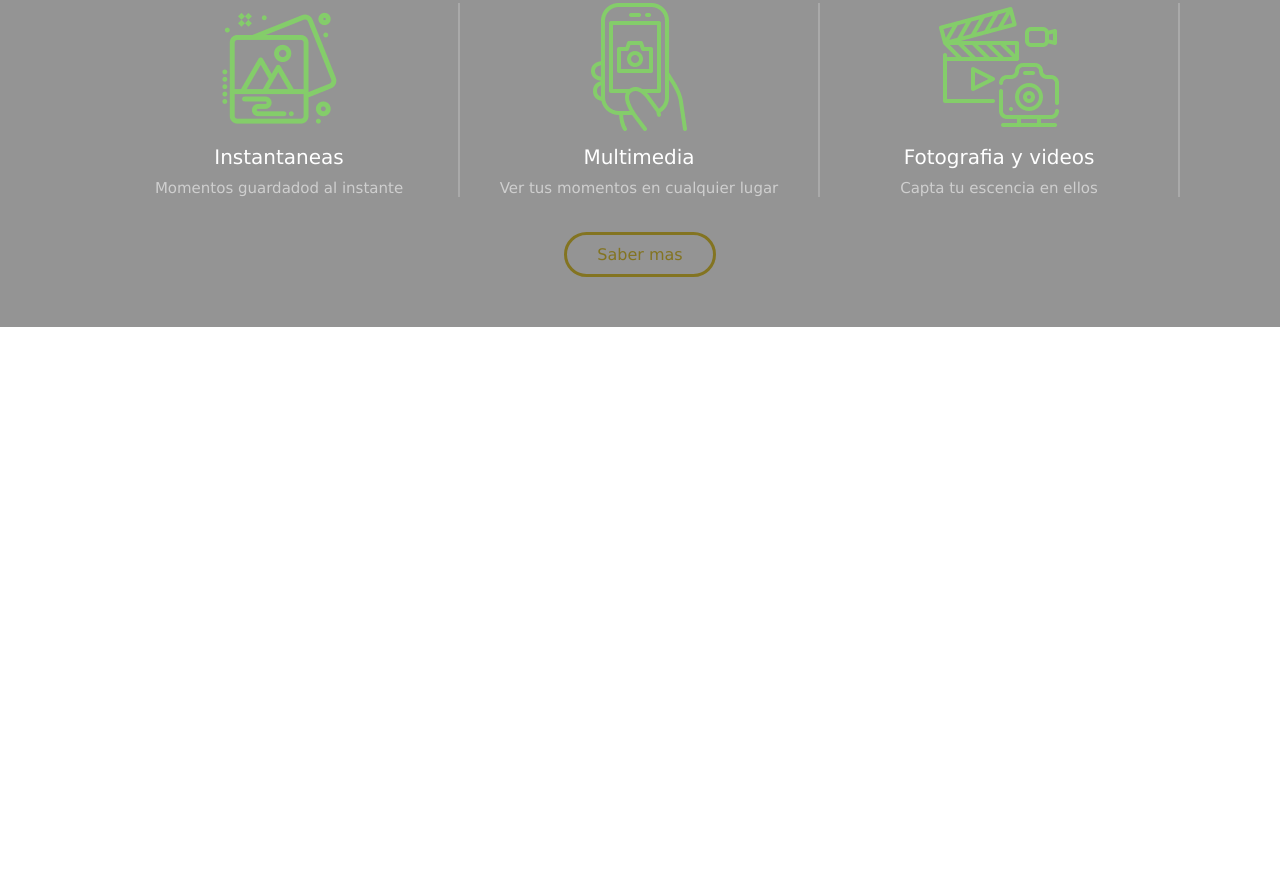
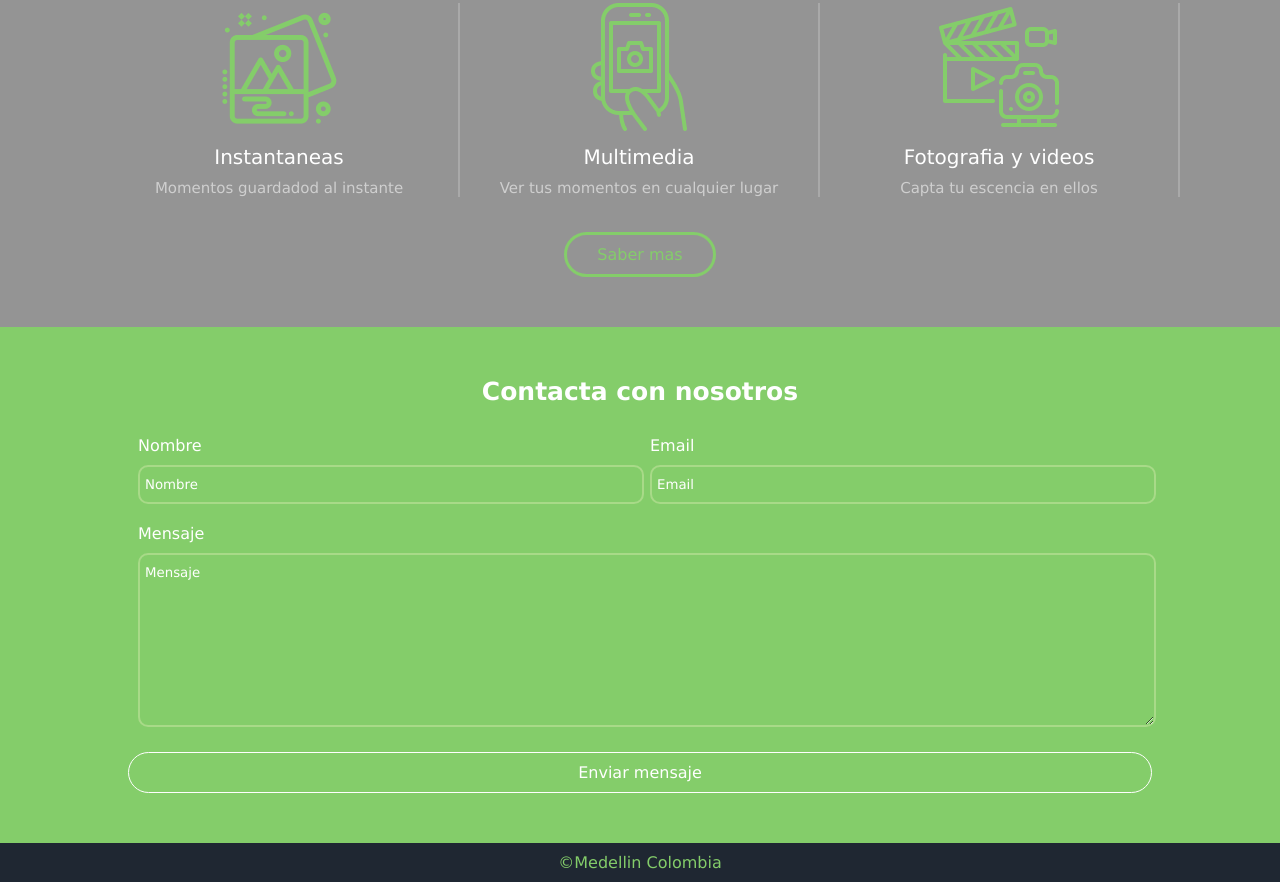
Before and after one commit to JuanHenao1999/responsiveUPB, a plain HTML site: page index.html in a window 1280 px wide. Shown: the part 1056-1938 px from the top of the page. Before the commit the page ends 1383 px from the top, so only its background shows below. Drawn offline with Linux system fonts and the light colour scheme.

Commit message:
tercer commit

```diff
--- a/css/style.css
+++ b/css/style.css
@@ -17,7 +17,7 @@ header {
 
 .logo{
     text-transform: uppercase;
-    color: #837421;
+    color: #84cd6a;
 }
 
 .menu a{
@@ -35,7 +35,7 @@ header {
 }
 
 .menu a:hover, .mostrar-menu:hover, .esconder-menu:hover{
-    color: #837421;
+    color: #84cd6a;
 }
 
 .mostrar-menu {
@@ -84,7 +84,7 @@ header {
 
 .boton-empezar{
     color: white;
-    border: 1px solid #837421;
+    border: 1px solid #84cd6a;
     border-radius: 10px;
     padding: 20px 40px;
     align-self: baseline;
@@ -92,7 +92,7 @@ header {
 }
 
 .boton-empezar:hover {
-    background-color: #837421;
+    background-color: #84cd6a;
 }
 
 #personas {
@@ -124,16 +124,16 @@ header {
 
 .boton-saber-mas{
     display: inline-block;
-    color: #837421;
+    color: #84cd6a;
     padding: 10px 30px;
-    border: 3px solid #837421;
+    border: 3px solid #84cd6a;
     margin-top: 15px;
     border-radius: 30px;
     transition: all 0.4s;
 }
 
 .boton-saber-mas:hover{
-    background-color: #837421;
+    background-color: #84cd6a;
     color: white;
 }
 
@@ -172,6 +172,80 @@ header {
     padding-bottom: 50px;
 }
 
+#contacto{
+    background: #84cd6a;
+    padding: 50px 0px;
+    color: white;
+}
+
+#contacto h4{
+    text-align: center;
+    font-size: 25px;
+    margin-bottom: 20px;
+}
+
+#contacto form{
+    max-width: 80%;
+    margin: 0 auto;
+}
+
+.datos-form{
+    display: flex;
+}
+
+.datos-form div{
+    padding: 10px;
+    flex: 1;
+}
+form label {
+    display: block;
+    margin-bottom: 10px;
+}
+
+form input, form textarea{
+    background: #84cd6a;
+    border-radius: 10px;
+    border: 2px solid #a8da88;
+    padding: 10px 5px;
+    outline: 0;
+    color: white;
+    width: 100%;
+}
+
+form input:focus, form textarea:focus{
+    border-color: #00a96d;
+    box-shadow: 0 0 0 1px#00a96d;
+}
+
+form input::placeholder, form textarea::placeholder{
+    color: white;
+}
+
+.mensaje{
+    display: flex;
+    flex-direction: column;
+    padding: 10px;
+}
+
+.boton-formulario .boton-saber-mas  {
+    display: block;
+    border: 1px solid white;
+    color: white;
+    text-align: center;
+    transition: 0.4s;
+}
+
+.boton-formulario .boton-saber-mas:hover{
+    background-color: #a8da88;
+}
+
+footer{
+    background-color: #1f2732;
+    color: #84cd6a;
+    text-align: center;
+    padding: 10px;
+}
+
 @media(max-width:768px){
     .mostrar-menu, .esconder-menu {
         display: block;
@@ -207,4 +281,16 @@ header {
     #personas {
         flex-direction: column;
     }
+
+    .contenido-iconos{
+        flex-direction: column;
+    }
+
+    .contenido-iconos div {
+        border: none;
+    }
+
+    .datos-form{
+        flex-direction: column;
+    }
 }
--- a/index.html
+++ b/index.html
@@ -61,5 +61,28 @@
             <a href="#" class="boton-saber-mas">Saber mas</a>
         </div>
     </section>
+    <section id="contacto">
+        <h4>Contacta con nosotros</h4>
+        <form action="">
+            <div class="datos-form">
+                <div class="nombre">
+                    <label for="nombre">Nombre</label>
+                    <input type="text" name="nombre" id="nombre" placeholder="Nombre">
+                </div>
+                <div class="email">
+                    <label for="email">Email</label>
+                    <input type="email" name="email" id="email" placeholder="Email">
+                </div>
+            </div>
+                <div class="mensaje">
+                    <label for="mensaje">Mensaje</label>
+                    <textarea name="mensaje" id="mensaje" cols="30" rows="10" placeholder="Mensaje"></textarea>
+                </div>
+                <div class="boton-formulario">
+                    <a href="#" class="boton-saber-mas">Enviar mensaje</a>
+                </div>
+        </form>
+    </section>
+    <footer><p>&copy;Medellin Colombia</p></footer>
 </body>
 </html>
```
